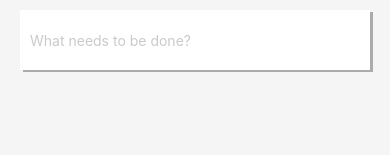
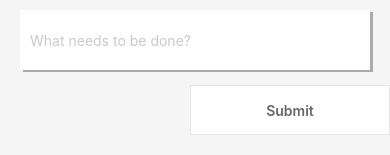
Before and after one commit to TheKetan2/ReactNativeInAction, a React Native app in the folder TodoApp/: screen / in a window 390 px wide. Shown: the part 217-372 px from the top of the page. Built offline with nearby package versions, Linux system fonts and the light colour scheme.

Commit message:
imported Button component to Appjs

```diff
--- a/TodoApp/App.js
+++ b/TodoApp/App.js
@@ -3,6 +3,7 @@ import { StyleSheet, Text, View, ScrollView } from "react-native";
 
 import Heading from "./app/Heading";
 import Input from "./app/Input";
+import Button from "./app/Button";
 
 let todoIndex = 0;
 class App extends Component {
@@ -13,6 +14,7 @@ class App extends Component {
       todos: [],
       type: "All"
     };
+    this.submitTodo = this.submitTodo.bind(this);
   }
 
   submitTodo() {
@@ -44,6 +46,7 @@ class App extends Component {
             inputValue={inputValue}
             inputChange={text => this.inputChange(text)}
           ></Input>
+          <Button submitTodo={this.submitTodo}></Button>
         </ScrollView>
       </View>
     );
```
